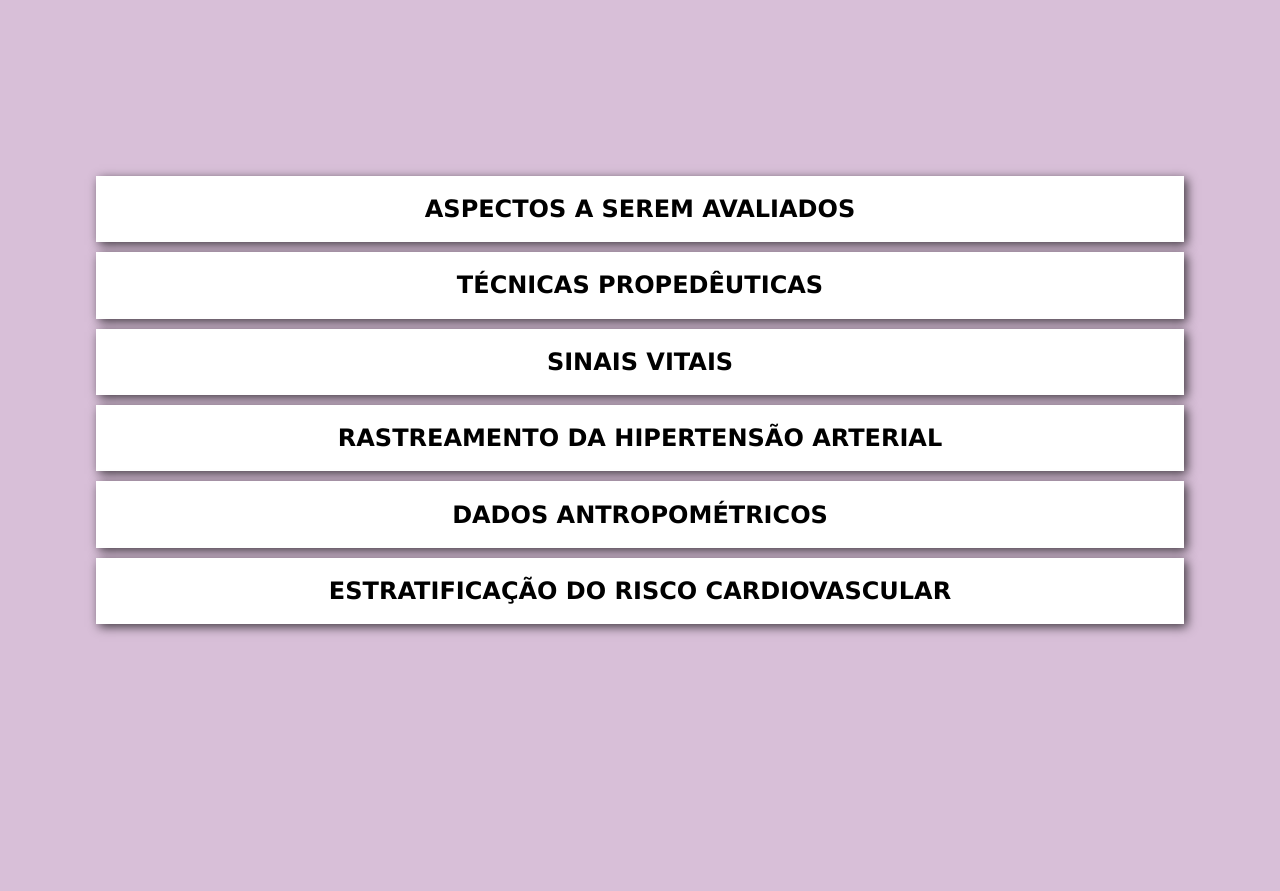
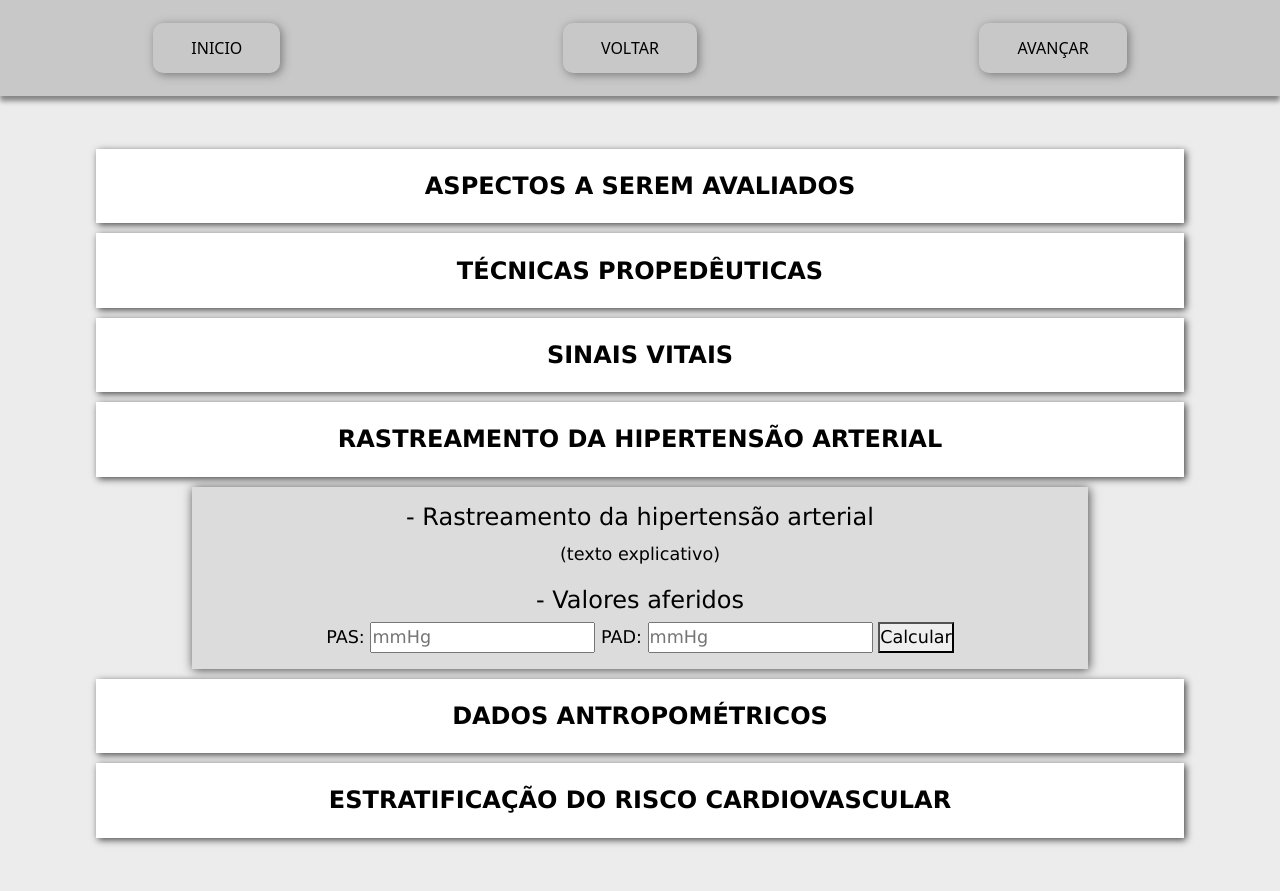
Before and after one commit to wmgoncalves/Hasupport, a PHP site: page /pages/menu4.html in a window 1280 px wide. Before the commit the page ends 634 px from the top, so only its background shows below. Run offline with PHP 8.4, Linux system fonts and the light colour scheme.

Commit message:
criação navbar

```diff
--- /dev/null
+++ b/css/displayNone.css
@@ -0,0 +1,6 @@
+.text-none-aspectos,
+.text-none-proped,
+.text-none-sinais{
+    display: none;
+
+}
--- a/css/global.css
+++ b/css/global.css
@@ -5,19 +5,47 @@
 
 }
 body{
-    height: 100vh;
-    width: 100vw;
+    background-color: rgb(236, 236, 236);
 
 }
-.fundo1{
-    background-color: thistle;
-    height: 100%;
+.menu{
+    padding: 10px 0px;
+    width: 100%;
+    background-color: rgb(200, 200, 200);
+    box-shadow: 0px 5px 5px rgb(133, 133, 133);
+
+}
+.navbar-collapse{
+    width: 100%;
+
+}
+.menu .navbar-nav{
+    display: flex;
+    justify-content: space-around;
+    align-items: center;
+    width: 100%;
+
+}
+.menu .navbar-nav .nav-item{
+    padding: 5px 30px;
+    margin: 5px;
+    border-radius: 10px;
+    box-shadow: 2px 2px 10px rgb(122, 122, 122);
+
+}
+.menu .navbar-nav .nav-item:hover{
+    background-color: rgba(255, 255, 255, 0.7);
+
+}
+.menu .navbar-nav a{
+    color: black;
+    font-weight: 500;
 
 }
 
 /*Style padão para o menu com botões*/
 .fundo-botao{
-    height: 100%;
+    padding: 3rem 0;
     display: flex;
     flex-direction: column;
     justify-content: center;
@@ -40,19 +68,19 @@ body{
     font-weight: 600;
     color: black;
     background-color: white;
-    box-shadow: 3px 3px 10px rgba(0, 0, 0, 0.7);
+    box-shadow: 2px 2px 7px rgba(0, 0, 0, 0.7);
     width: 100%;
     cursor: pointer;
 
 
 }
 .botao-padrao button:hover{
-    background-color: rgb(227, 227, 227);
+    background-color: rgb(222, 222, 222);
 
 }
 
 /*style para textos escondidos*/
-.text-none-style{
+.text-none-style, .text-none-tec-proped{
     background-color: rgb(220, 220, 220);
     padding: 1rem 2rem;
     margin: 5px 0px;
@@ -65,7 +93,8 @@ body{
     box-shadow: 1px 1px 10px rgb(72, 72, 72);
 
 }
-.text-none-style p{
+.text-none-style p,
+.text-none-tec-proped p{
     padding: 2px 0px;
 
 }
--- a/css/menu4.css
+++ /dev/null
@@ -1,4 +0,0 @@
-.text-none-aspectos{
-    display: none;
-
-}
--- a/main.js
+++ b/main.js
@@ -6,8 +6,12 @@ function createWindow () {
   // Create the browser window.
   const mainWindow = new BrowserWindow({
     width: 1200,
-    height: 700,
+    height: 768,
     webPreferences: {
+      nodeIntegration: false,
+      contextIsolation: true,
+      worldSafeExecuteJavaScript: true,
+      enableRemoteModule: false,
       preload: path.join(__dirname, 'preload.js')
     }
   })
--- a/package.json
+++ b/package.json
@@ -25,6 +25,8 @@
   "dependencies": {
     "bootstrap": "^5.2.2",
     "bootstrap-electron": "^1.4.0",
-    "electron-is-dev": "^2.0.0"
+    "electron-is-dev": "^2.0.0",
+    "mysql2": "^2.3.3",
+    "promise-mysql": "^5.2.0"
   }
 }
--- a/pages/cadastro.html
+++ b/pages/cadastro.html
@@ -7,10 +7,12 @@
     <meta http-equiv="X-UA-Compatible" content="IE=edge">
     <meta name="viewport" content="width=device-width, initial-scale=1.0">
     <link rel="stylesheet" href="../css/global.css">
+    <link rel="stylesheet" href="../css/cadastro.css">
     <title>HA assist</title>
 </head>
 <body>
-  <div class="fundo-botao">
+  <a href="./menu1.html">MENU</a>
+  <div class="">
   <img src="../assets/enf2.png" width="400" height="200" allign="center">
   <p>
     <label for="Login"></label>
--- a/pages/menu4.html
+++ b/pages/menu4.html
@@ -5,33 +5,125 @@
     <meta charset="UTF-8">
     <meta http-equiv="X-UA-Compatible" content="IE=edge">
     <meta name="viewport" content="width=device-width, initial-scale=1.0">
+    <link rel="stylesheet" href="../css/bootstrap-css/bootstrap.css">
     <link rel="stylesheet" href="../css/global.css">
-    <link rel="stylesheet" href="../css/menu4.css">
+    <link rel="stylesheet" href="../css/displayNone.css">
     <title>HA assist</title>
 </head>
 <body>
     <div class="fundo1">
+        <div class="menu">
+            <nav class="navbar navbar-expand-lg">
+                <div class="container-fluid">
+                  <button class="navbar-toggler" type="button" data-bs-toggle="collapse" data-bs-target="#navbarNav" aria-controls="navbarNav" aria-expanded="false" aria-label="Toggle navigation">
+                    <span class="navbar-toggler-icon"></span>
+                  </button>
+                  <div class="collapse navbar-collapse" id="navbarNav">
+                    <ul class="navbar-nav">
+                      <li class="nav-item">
+                        <a class="nav-link" aria-current="page" href="./menu1.html">INICIO</a>
+                      </li>
+                      <li class="nav-item">
+                        <a class="nav-link" href="./menu2.html">VOLTAR</a>
+                      </li>
+                      <li class="nav-item">
+                        <a class="nav-link disabled" href="#">AVANÇAR</a>
+                      </li>
+                    </ul>
+                  </div>
+                </div>
+              </nav>
+        </div>
         <div class="fundo-botao">
             <a href="#" class="botao-padrao">
-                <button id="aspectos">ASPECTOS A SEREM AVALIADOS</button>
+                <button id="btn-aspectos">ASPECTOS A SEREM AVALIADOS</button>
             </a>
             <div class="text-none-aspectos text-none-style">
-                <p>- Estado geral do(a) usuário(a) (texto explicativo)</p>
-                <p>- Nível de consciência e estado mental (texto explicativo)</p>
-                <p>- Avaliação da pele, mucosas e anexo (texto explicativo)</p>
-                <p>- Postura e capacidade de locomoção (texto explicativo)</p>
-                <p>- Expressão facial (texto explicativo)</p>
+                <div>
+                    <h4>- Estado geral do(a) usuário(a)</h4>
+                    <p>(texto explicativo)</p>
+                </div>
+                <div>
+                    <h4>- Nível de consciência e estado mental</h4>
+                    <p> (texto explicativo)</p>
+                </div>
+                <div>
+                    <h4>- Avaliação da pele, mucosas e anexo</h4>
+                    <p> (texto explicativo)</p>
+                </div>
+                <div>
+                    <h4>- Postura e capacidade de locomoção</h4>
+                    <p> (texto explicativo)</p>
+                </div>
+                <div>
+                    <h4>- Expressão facial</h4>
+                    <p> (texto explicativo)</p>
+                </div>
             </div>
-            <div id="teste"></div>
             <a href="#" class="botao-padrao">
-                <button>TÉCNICAS PROPEDÊUTICAS</button>
+                <button id="btn-proped">TÉCNICAS PROPEDÊUTICAS</button>
             </a>
+            <div class="text-none-proped text-none-style">
+                <div>
+                    <h4>- Inpeção</h4>
+                    <p>(texto explicativo)</p>
+                </div>
+                <div>
+                    <h4>- Palpação</h4>
+                    <p> (texto explicativo)</p>
+                </div>
+                <div>
+                    <h4>- Ausculta Cardíaca</h4>
+                    <p> (texto explicativo)</p>
+                    <p> (imagem)</p>
+                </div>
+            </div>
             <a href="#" class="botao-padrao">
-                <button>SINAIS VITAIS</button>
+                <button id="btn-sinais">SINAIS VITAIS</button>
             </a>
+            <div class="text-none-sinais text-none-style">
+                <div>
+                    <h4>- Pulso</h4>
+                    <p>(texto explicativo)</p>
+                </div>
+                <div>
+                    <h4>- Frequência Cardíaca</h4>
+                    <p> (texto explicativo)</p>
+                </div>
+                <div>
+                    <h4>- Frequência Respiratória</h4>
+                    <p> (texto explicativo)</p>
+                </div>
+                <div>
+                    <h4>- Temperatura</h4>
+                    <p> (texto explicativo)</p>
+                </div>
+                <div>
+                    <h4>- Pressão Arterial</h4>
+                    <p> (texto explicativo)</p>
+                    <img src="../assets/quadro1.png" width="80%">
+                    <p> (texto com as orientações para o preparo e procedimento)</p>
+                </div>
+            </div>
             <a href="#" class="botao-padrao">
                 <button>RASTREAMENTO DA HIPERTENSÃO ARTERIAL</button>
             </a>
+            <div class="text-none-rastreamento text-none-style">
+                <div>
+                    <h4>- Rastreamento da hipertensão arterial</h4>
+                    <p>(texto explicativo)</p>
+                </div>
+                <div>
+                    <h4>- Valores aferidos</h4>
+                    <form action="" id="form-pas-pad">
+                        <label for="">PAS:</label>
+                        <input id="pas" type="number" placeholder="mmHg">
+                        <label id="pad" for="">PAD:</label>
+                        <input type="number" placeholder="mmHg">
+                        <button id="btn-pas-pad">Calcular</button>
+                    </form>
+                </div>
+            </div>
             <a href="#" class="botao-padrao">
                 <button>DADOS ANTROPOMÉTRICOS</button>
             </a>
@@ -41,5 +133,6 @@
         </div>
     </div>
     <script type="module" src="../js/global.js"></script>
+    <script src="../js/bootstrap-js/bootstrap.js"></script>
 </body>
 </html>
```
Also changed, not shown: backend/config.php (deleted, +0 -13 lines), backend/index.php (deleted, +0 -38 lines), js/global.js (+31 -5 lines), pages/menu1.html (+24 -0 lines), pages/menu2.html (+24 -0 lines), pages/menu3.html (+24 -0 lines), pages/menu5.html (+24 -7 lines), css/cadastro.css (added), db/ah-assist.sql (renamed from backend/bd/ah-assist.sql), package-lock.json, 1 other file.
